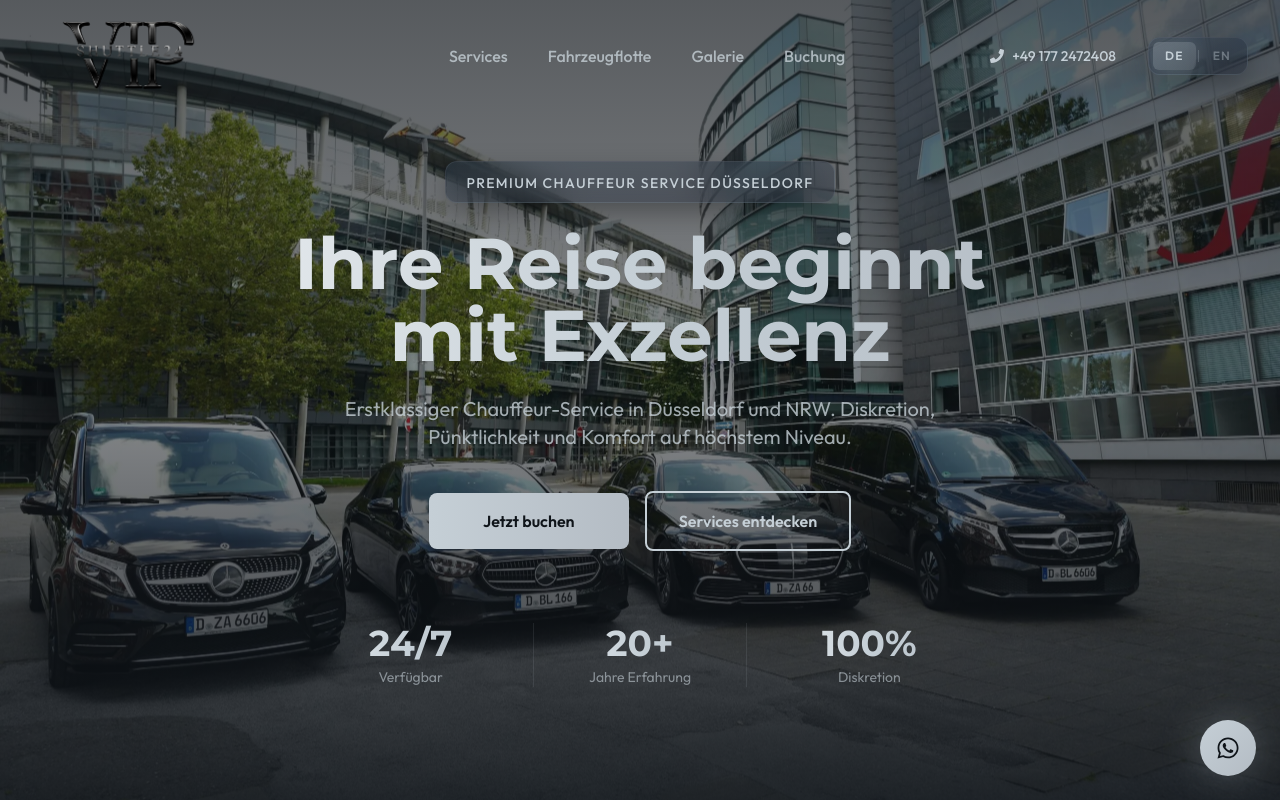
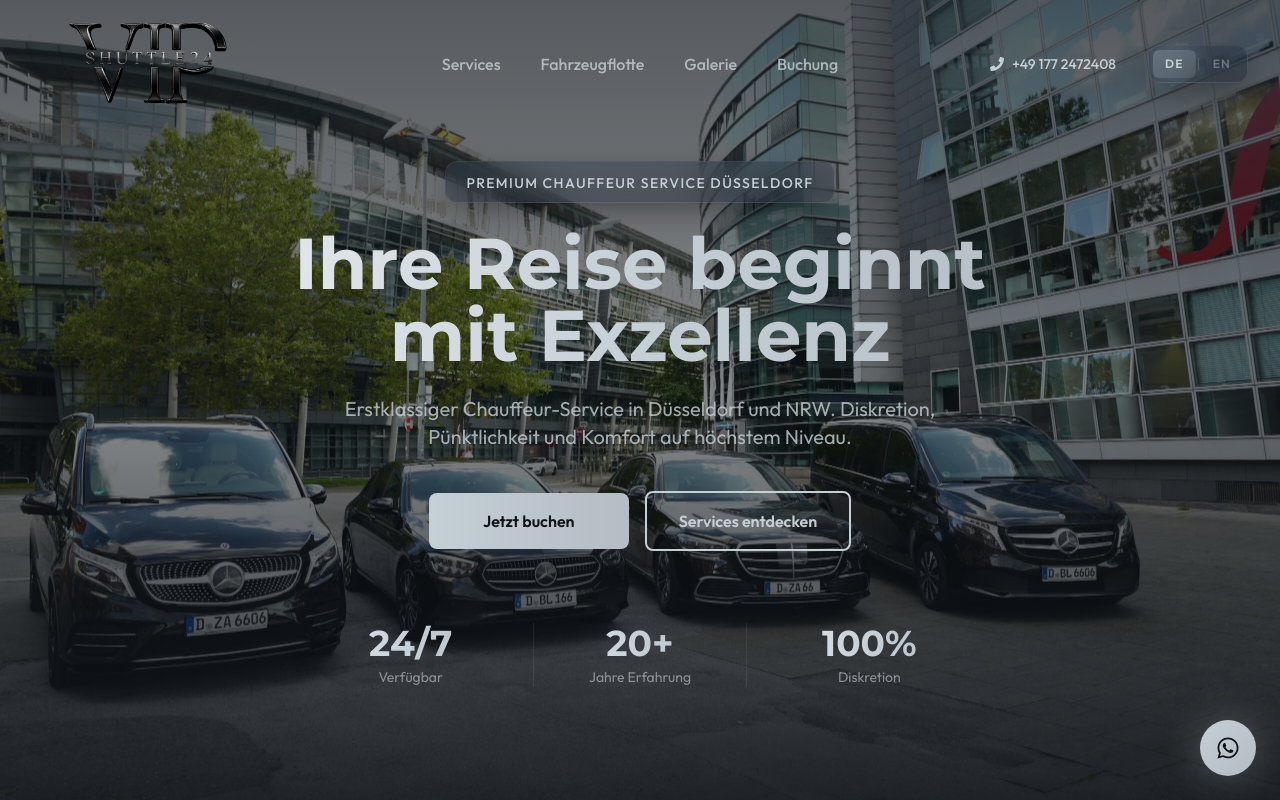
Before and after one commit to DevBerkcan/vipshuttle24-corporate-main, a Next.js app: page / in a window 1280 px wide. Shown: the top 800 px of the page. Built offline with nearby package versions, Linux system fonts and the light colour scheme.

Commit message:
Make logo bigger

```diff
--- a/src/components/Header.tsx
+++ b/src/components/Header.tsx
@@ -32,11 +32,11 @@ const Header = () => {
       role="banner"
     >
       <div className="container mx-auto px-4 lg:px-8">
-        <div className="flex items-center justify-between h-24 lg:h-28">
+        <div className="flex items-center h-24 lg:h-32">
 
           {/* Logo */}
-          <a href="/" className="relative group" aria-label={t.header.home}>
-            <div className="relative w-52 lg:w-72 h-16 lg:h-20">
+          <a href="/" className="relative group flex-1" aria-label={t.header.home}>
+            <div className="relative w-52 lg:w-80 h-16 lg:h-24">
               <Image
                 src="/logo5.png"
                 alt="VIPSHUTTLE 24 Logo"
@@ -50,7 +50,7 @@ const Header = () => {
           </a>
 
           {/* Desktop Navigation */}
-          <nav className="hidden lg:flex items-center space-x-10" aria-label="Hauptnavigation">
+          <nav className="hidden lg:flex items-center justify-center space-x-10 flex-1" aria-label="Hauptnavigation">
             {navItems.map((item) => (
               <a
                 key={item.name}
@@ -64,7 +64,7 @@ const Header = () => {
           </nav>
 
           {/* Desktop: phone + lang switcher */}
-          <div className="hidden lg:flex items-center space-x-4">
+          <div className="hidden lg:flex items-center justify-end space-x-4 flex-1">
             <a
               href="tel:+491772472408"
               className="flex items-center space-x-2 text-silver hover:text-silver-light transition-all duration-300 hover:shadow-glow rounded-lg px-4 py-2"
```
